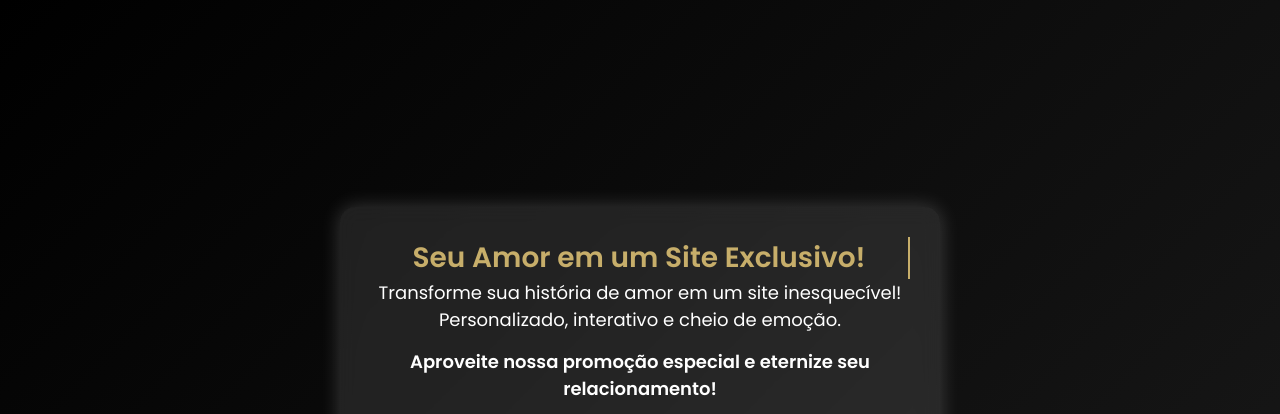
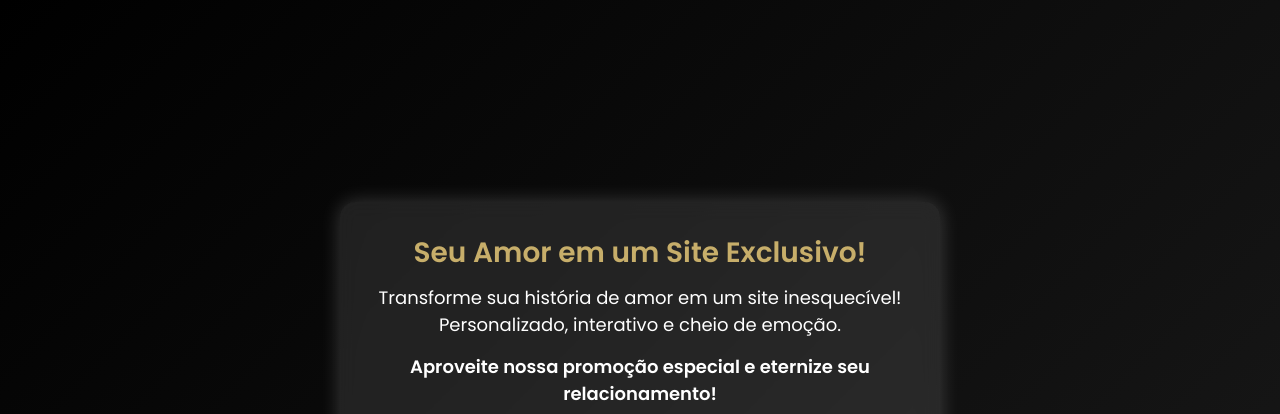
Before and after one commit to gustxsw/lume, a plain HTML site: page index.html in a window 1280 px wide. Shown: the top 414 px of the page. Drawn offline with Linux system fonts and the light colour scheme.

Commit message:
w/o typing

```diff
--- a/style.css
+++ b/style.css
@@ -51,25 +51,13 @@ body {
   }
 }
 
-/* Efeito de digitação no título */
+/* Estilo do título */
 h1 {
-  overflow: hidden;
-  white-space: nowrap;
-  border-right: 2px solid #c7ae6a;
-  width: 0;
   font-size: 28px;
   font-weight: 600;
-  color: #c7ae6a;
-  animation: typing 2s steps(30, end) forwards;
-}
-
-@keyframes typing {
-  from {
-    width: 0;
-  }
-  to {
-    width: 100%;
-  }
+  color: #c7ae6a; /* Dourado suave */
+  text-align: center;
+  margin-bottom: 10px;
 }
 
 p {
```
